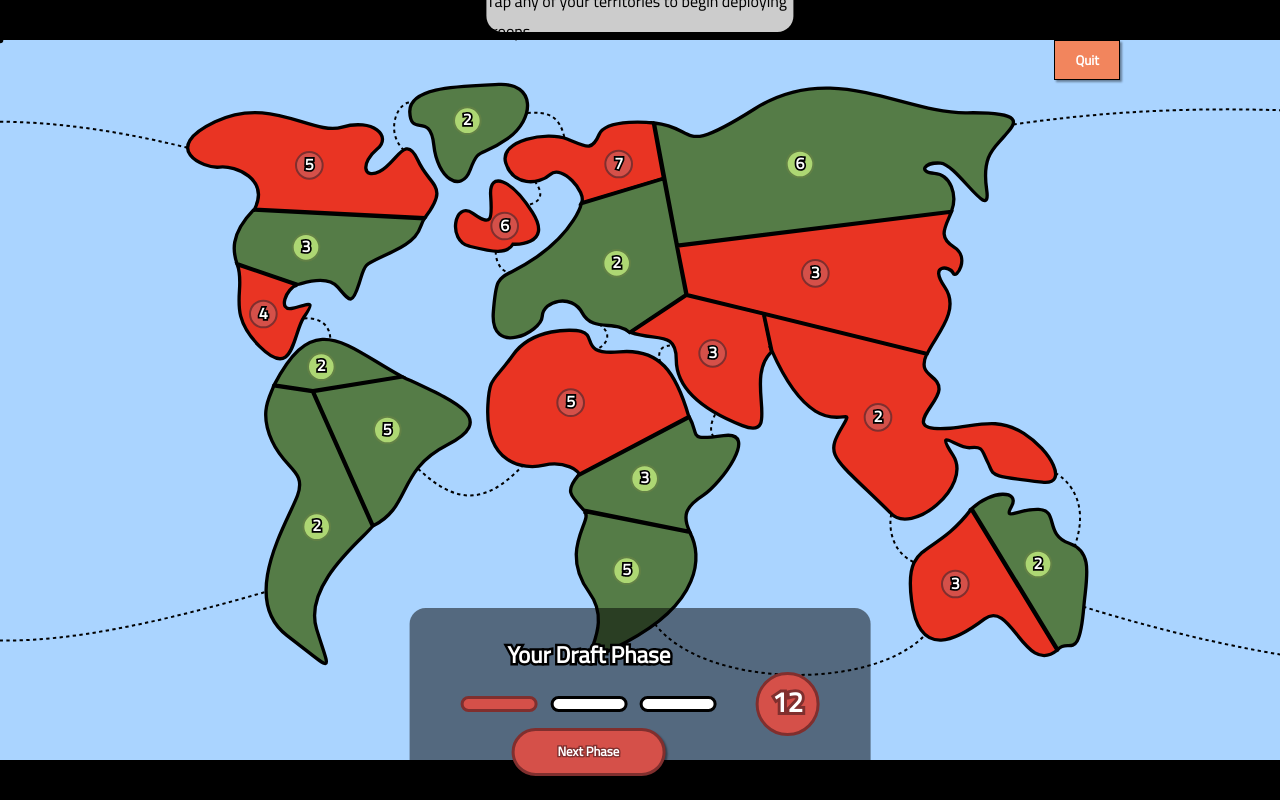
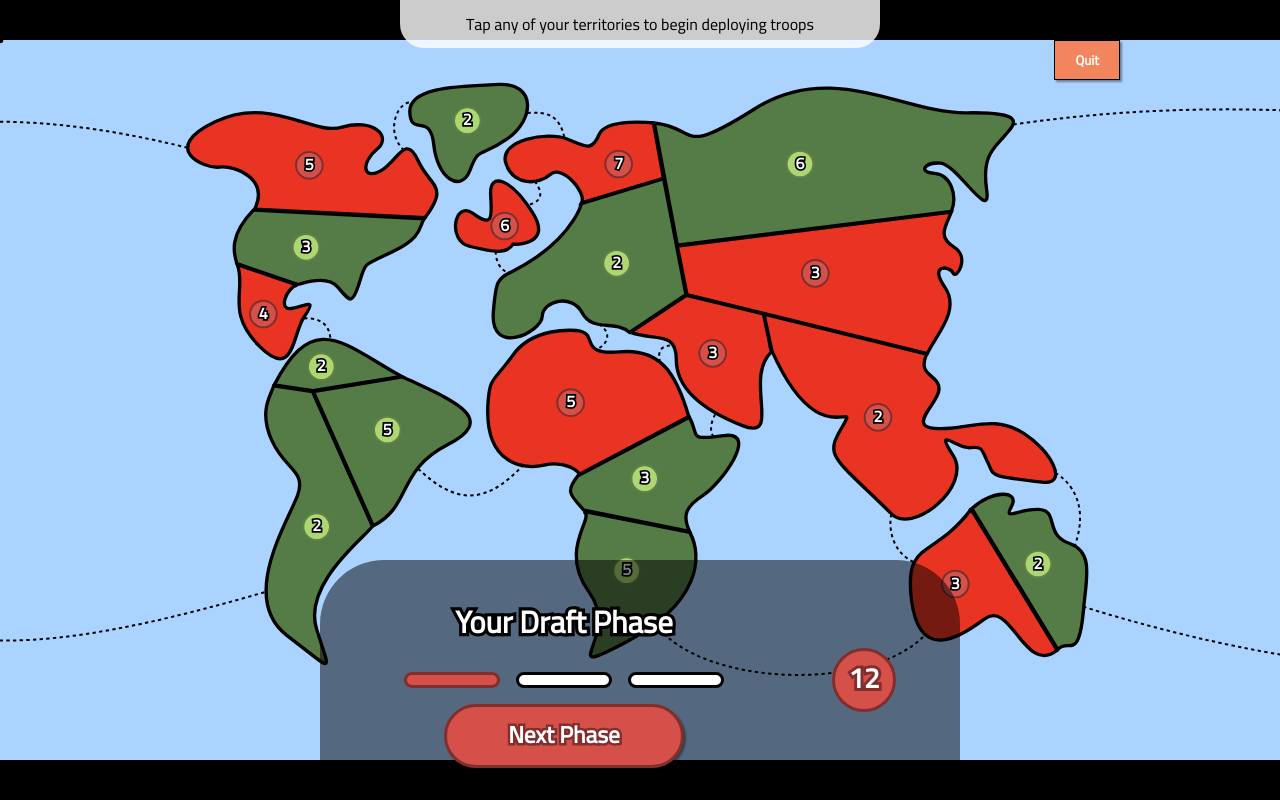
Before and after one commit to hmleeaf/wrisk, a website: page public/index.html in a window 1280 px wide. Drawn offline with nearby package versions, Linux system fonts and the light colour scheme; no server answers.

Commit message:
fix styling for smaller window

```diff
--- a/public/style.css
+++ b/public/style.css
@@ -104,25 +104,25 @@ ellipse {
     left: 50%;
     transform: translateX(-50%);
     background-color: var(--popup-background-color-transparent);
-    width: 36vw;
-    height: 24vh;
+    width: 640px;
+    height: 240px;
     display: flex;
     flex-direction: row;
     align-items: center;
     justify-content: space-between;
-    padding-left: 4vw;
-    padding-right: 4vw;
+    padding-left: 64px;
+    padding-right: 64px;
 
-    border-top-right-radius: 2vh;
-    border-top-left-radius: 2vh;
+    border-top-right-radius: 64px;
+    border-top-left-radius: 64px;
 }
 
 .text-display {
-    width: 8vh;
-    height: 8vh;
-    border-radius: 4vh;
+    width: 64px;
+    height: 64px;
+    border-radius: 32px;
     border: solid 3px var(--player1-color-outline);
-    font-size: 4vh;
+    font-size: 32px;
     background-color: var(--player1-color-background);
     display: flex;
     align-items: center;
@@ -131,7 +131,7 @@ ellipse {
 
 .text-display svg {
     width: 100%;
-    height: inherit;
+    height: 100%;
 }
 
 .text-display text {
@@ -163,7 +163,7 @@ ellipse {
     flex-direction: column;
     align-items: center;
     justify-content: center;
-    gap: 2vh;
+    gap: 16px;
 }
 
 #phase-wrapper {
@@ -171,19 +171,19 @@ ellipse {
     flex-direction: row;
     align-items: center;
     justify-content: center;
-    gap: 1vw;
+    gap: 16px;
 }
 
 #phase-text-wrapper {
-    width: 16vw;
-    height: 6vh;
+    width: 360px;
+    height: 64px;
 }
 
 .phase-square {
-    width: 6vw;
-    height: 2vh;
+    width: 96px;
+    height: 16px;
     background: #fff;
-    border-radius: 1vh;
+    border-radius: 8px;
     border: solid 3px black;
 }
 
@@ -198,8 +198,8 @@ ellipse {
 }
 
 #next-phase-button {
-    width: 12vw;
-    height: 6vh;
+    width: 240px;
+    height: 64px;
 }
 
 #popup-troops-selector {
@@ -207,9 +207,9 @@ ellipse {
     flex-direction: row;
     justify-content: space-between;
     align-items: center;
-    width: 24vw;
-    height: 8vh;
-    border-radius: 4vh;
+    width: 480px;
+    height: 96px;
+    border-radius: 48px;
     background-color: var(--popup-background-color-transparent);
     /* border: solid 5px #000; */
     position: absolute;
@@ -219,9 +219,9 @@ ellipse {
 }
 
 .troop-button {
-    width: 8vh;
-    height: 8vh;
-    border-radius: 4vh;
+    width: 96px;
+    height: 96px;
+    border-radius: 48px;
     border: solid 3px black;
     cursor: pointer;
     display: flex;
@@ -239,9 +239,9 @@ ellipse {
 }
 
 .troop-button.small {
-    width: 4vh;
-    height: 4vh;
-    border-radius: 2vh;
+    width: 48px;
+    height: 48px;
+    border-radius: 24px;
     border-width: 2px;
 }
 
@@ -289,8 +289,8 @@ ellipse {
 }
 
 #troops-text-wrapper {
-    height: 8vh;
-    width: 8vh;
+    height: 96px;
+    width: 96px;
 }
 
 #notification {
@@ -299,10 +299,10 @@ ellipse {
     left: 50%;
     transform: translateX(-50%);
     background-color: var(--notification-background-color-transparent);
-    width: 24vw;
-    height: 4vh;
-    border-bottom-left-radius: 2vh;
-    border-bottom-right-radius: 2vh;
+    width: 480px;
+    height: 48px;
+    border-bottom-left-radius: 24px;
+    border-bottom-right-radius: 24px;
     display: flex;
     justify-content: center;
     align-items: center;
@@ -343,10 +343,16 @@ ellipse {
 
 #self-dice-wrapper {
     left: 40%;
+    display: flex;
+    align-items: center;
+    justify-content: center;
 }
 
 #enemy-dice-wrapper {
     right: 40%;
+    display: flex;
+    align-items: center;
+    justify-content: center;
 }
 
 .dice-wrapper {
@@ -386,9 +392,9 @@ ellipse {
     align-items: center;
     justify-content: center;
     background-color: var(--notification-background-color-transparent);
-    width: 24vw;
-    height: 16vh;
-    border-radius: 8vh;
+    width: 360px;
+    height: 180px;
+    border-radius: 90px;
 }
 
 #close-battle-button {
@@ -402,7 +408,7 @@ ellipse {
 }
 
 #self-troops-text-wrapper {
-    width: 5vw;
+    /* width: 5vw; */
 }
 
 #enemy-troops-title-wrapper {
@@ -410,7 +416,7 @@ ellipse {
 }
 
 #enemy-troops-text-wrapper {
-    width: 5vw;
+    /* width: 5vw; */
 }
 
 #quit-button {
```
